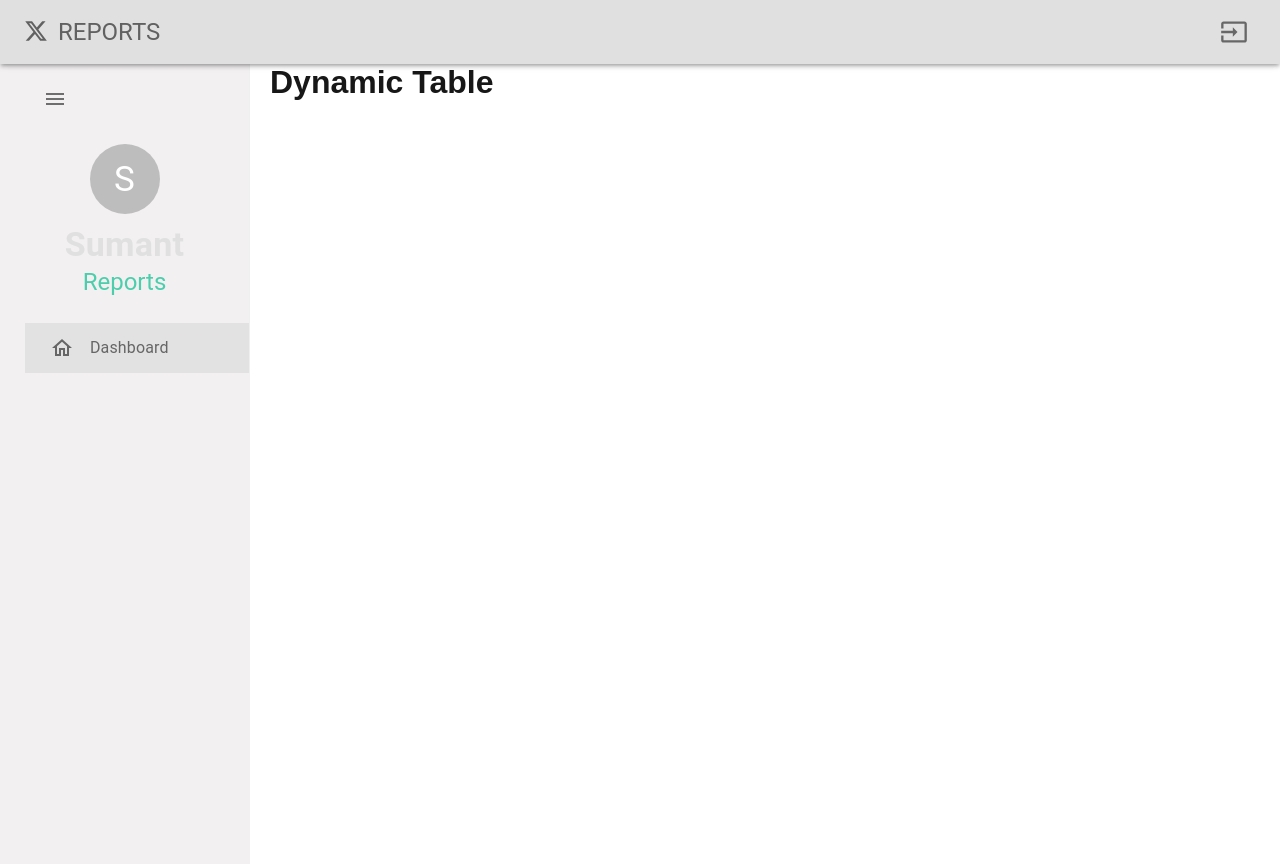
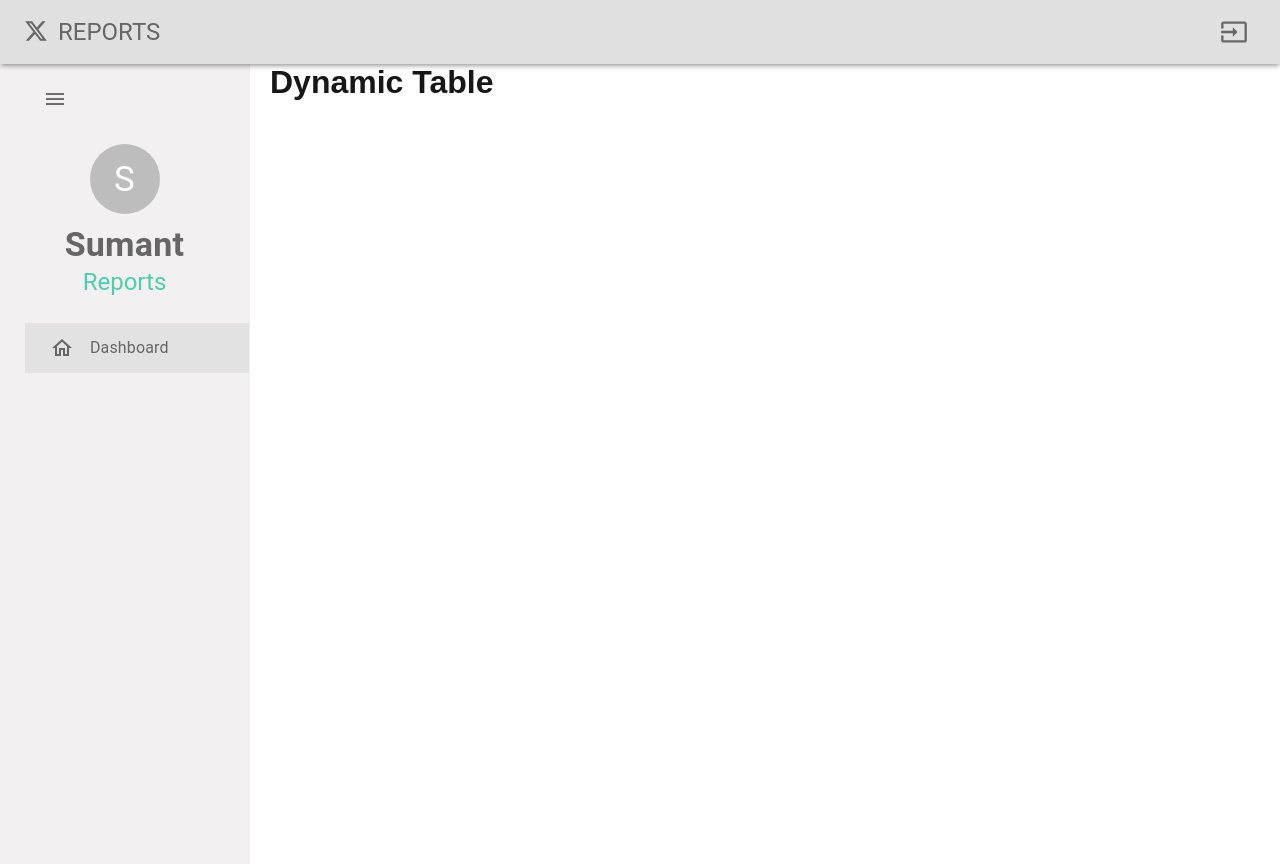
Before and after one commit to Sumant64/dynamic-table-report-mui, a Next.js app: page / in a window 1280 px wide. Built offline with nearby package versions, Linux system fonts and the light colour scheme.

Commit message:
font color

```diff
--- a/app/components/layout/Sidebar.jsx
+++ b/app/components/layout/Sidebar.jsx
@@ -103,7 +103,7 @@ const SidebarComp = (props) => {
                 <Avatar sx={{ height: '70px', width: '70px', fontSize: '35px' }}>{userName.slice(0, 1)}</Avatar>
               </Box>
               <Box textAlign="center">
-                <Typography variant="h4" color={"#e0e0e0"} fontWeight="bold" sx={{ m: '10px 0 0 0' }}>
+                <Typography variant="h4" color={"#666666"} fontWeight="bold" sx={{ m: '10px 0 0 0' }}>
                   {userName.length > 14 ? `${userName.slice(0, 9)}...` : userName}
                 </Typography>
                 <Typography variant="h5" color={"#4cceac"}>
--- a/app/components/layout/Topbar.jsx
+++ b/app/components/layout/Topbar.jsx
@@ -17,8 +17,8 @@ const Topbar = (props) => {
                 <Toolbar sx={{ display: 'flex', justifyContent: 'space-between' }}>
                     {/* Options */}
                     <Box display="flex" sx={{ gap: '10px' }}>
-                        <XIcon sx={{ color: '#616161', position: 'relative', top: '3px' }} />
-                        <Typography variant='h5' sx={{ color: '#616161' }}>REPORTS</Typography>
+                        <XIcon sx={{ color: '#666666', position: 'relative', top: '3px' }} />
+                        <Typography variant='h5' sx={{ color: '#666666' }}>REPORTS</Typography>
                     </Box>
 
                     {/* Interactions */}
```
